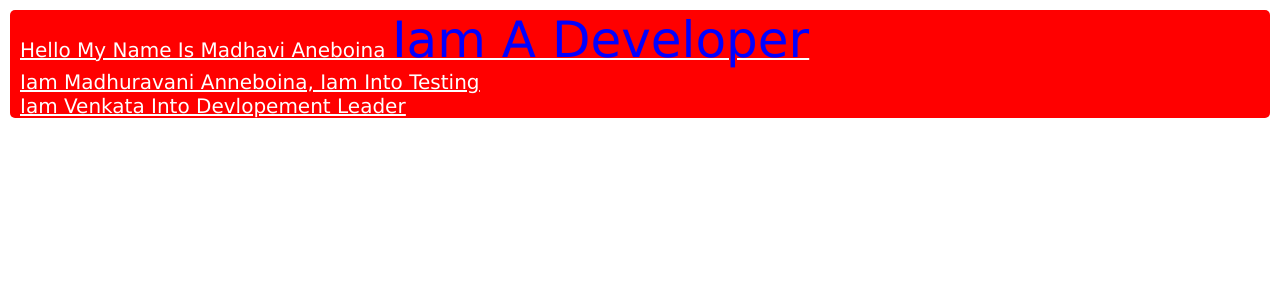
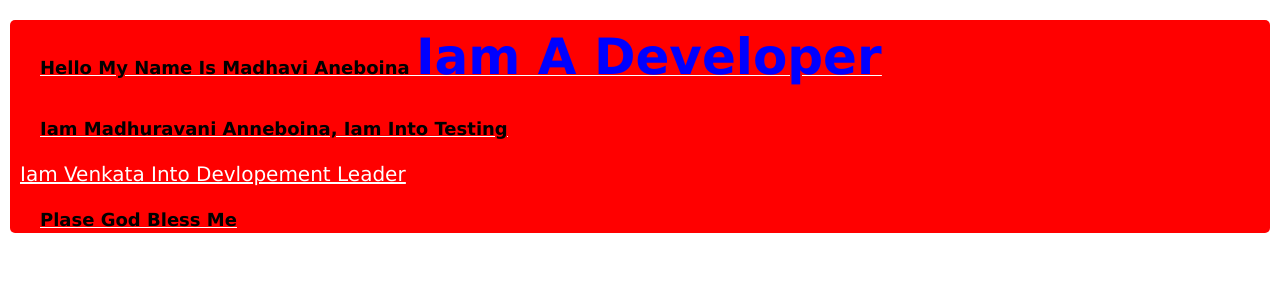
Before and after one commit to madhavi-anneboina/my-reactapp, a React (Create React App) app: page / in a window 1280 px wide. Shown: the top 300 px of the page. Built offline with nearby package versions, Linux system fonts and the light colour scheme.

Commit message:
changes added

```diff
--- a/src/App.js
+++ b/src/App.js
@@ -31,9 +31,11 @@ import HoverCounterTwo from "./components/HoverCounterTwo";
 const App = () => {
   return (
     <div>
-        <h1>hello my name is Madhavi Aneboina <span> Iam a developer</span></h1>
-        <h2>Iam madhuravani Anneboina, iam into testing</h2>
+        <p>hello my name is Madhavi Aneboina <span> Iam a developer</span></p>
+        <p>Iam madhuravani Anneboina, iam into testing</p>
         <h3>iam venkata into devlopement leader</h3>
+        <p>Plase god bless Me</p>
+
       {/* <Greet name="ramana">
         <p>How are you doing props</p>
       </Greet>
--- a/src/index.css
+++ b/src/index.css
@@ -74,5 +74,9 @@ div{
   text-transform: capitalize;
   text-align:justify;
   font-weight:bold;
+}
 
+div p{
+  color : black;
+  font-size:large
 }
```
